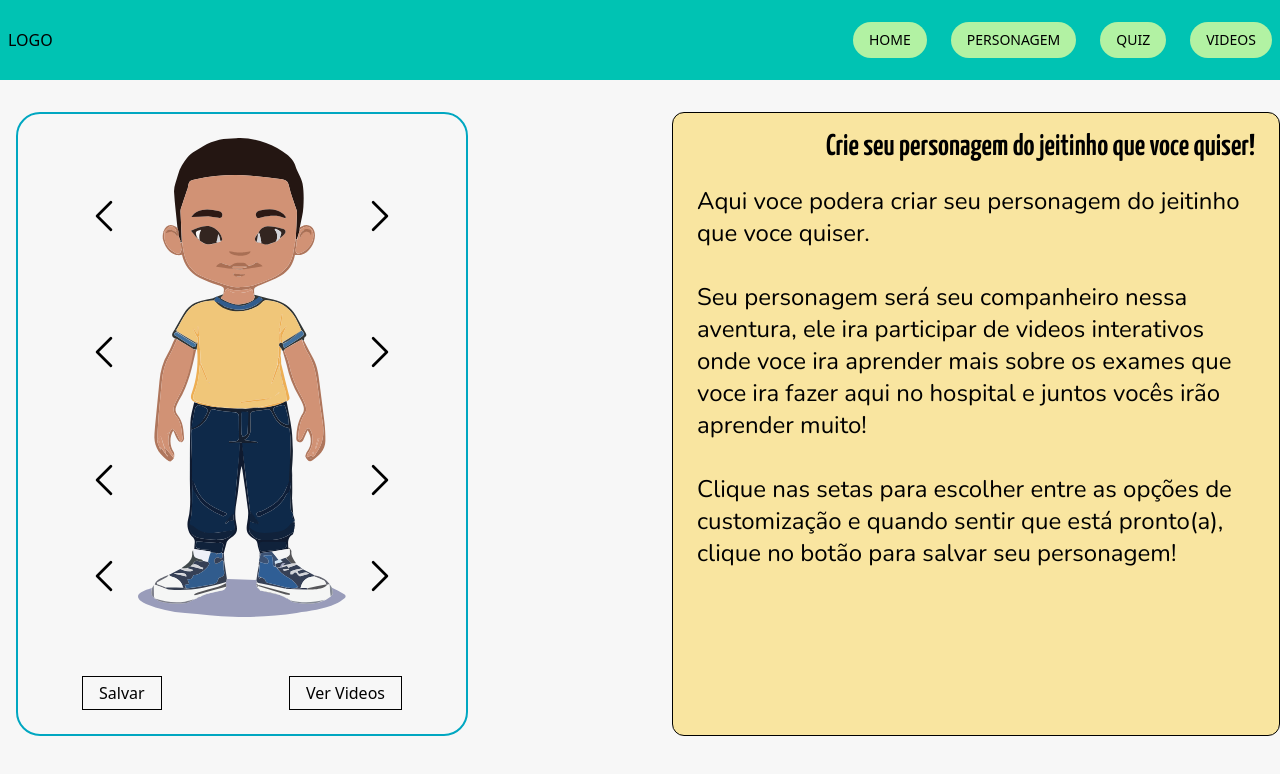
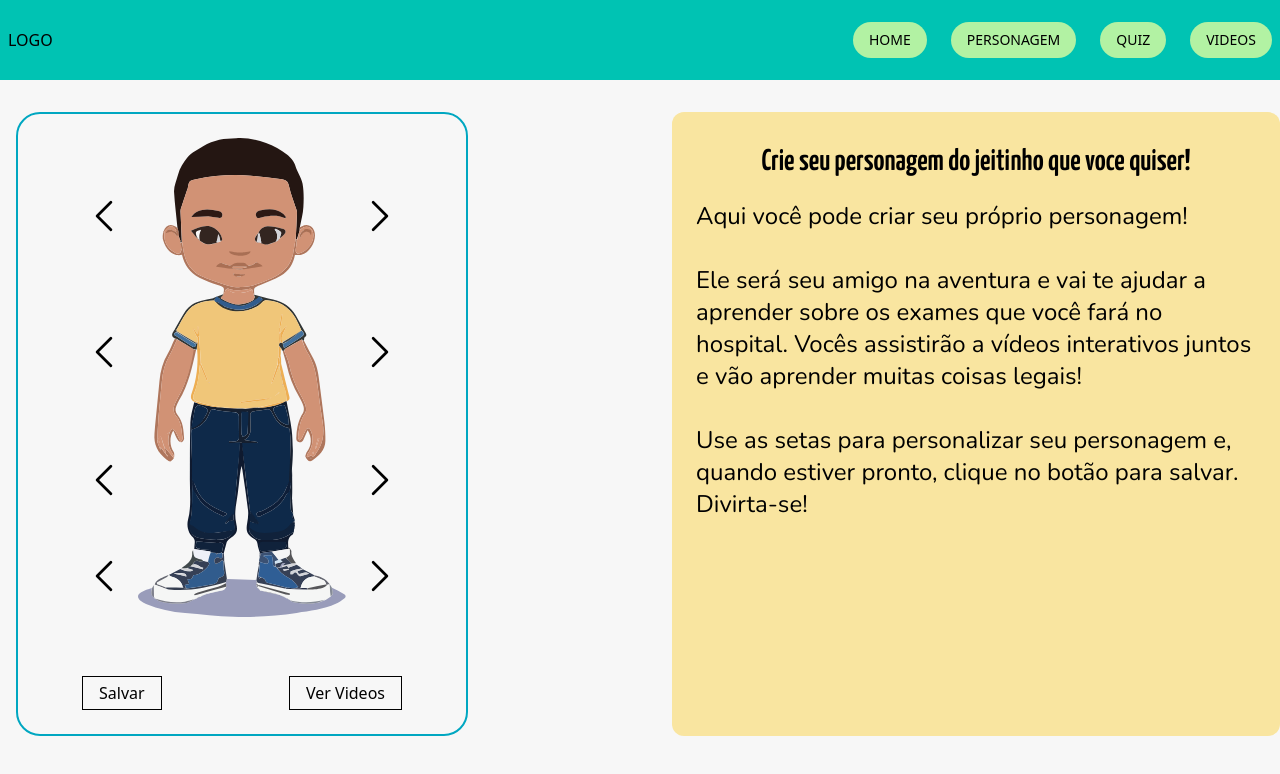
Before and after one commit to rafadagalera/Amigos-da-Saude, a React (Vite) app: page /personagem in a window 1280 px wide. Shown: the top 774 px of the page. Built offline with nearby package versions, Linux system fonts and the light colour scheme.

Commit message:
estilizaçao: home, personagem, videos

```diff
--- a/src/pages/home.jsx
+++ b/src/pages/home.jsx
@@ -3,7 +3,7 @@ import { Link } from "react-router-dom";
 export default function Home() {
   return (
     <div className="pt-20">
-      <div className="bg-banner-mobile h-[20rem] bg-contain bg-top bg-no-repeat md:h-[32rem] md:bg-banner md:bg-cover"></div>
+      <div className="bg-banner-mobile h-[20rem] bg-contain bg-top bg-no-repeat sm:h-[32rem] md:bg-banner md:bg-cover"></div>
 
       <div className="container mx-auto flex flex-wrap justify-between gap-20 pt-24">
         <div className="flex grow rounded-[4.5rem] border-2 border-azul-100 px-5 py-10">
--- a/src/pages/personagem.jsx
+++ b/src/pages/personagem.jsx
@@ -1,7 +1,7 @@
+import { ChevronLeftIcon, ChevronRightIcon } from "@heroicons/react/24/solid";
 import { useContext } from "react";
+import { Link } from "react-router-dom";
 import { AvatarContext } from "../context/AvatarProvider";
-import { Link } from "react-router-dom";
-import { ChevronLeftIcon, ChevronRightIcon } from "@heroicons/react/24/solid";
 
 export default function Personagem() {
   const { avatar, avatarInfo, setAvatar, trocarProximo, trocarAnterior } =
@@ -13,8 +13,8 @@ export default function Personagem() {
 
   return (
     <div className="container mx-auto pb-4 pt-20 md:pb-10 md:pt-28">
-      <div className="flex h-full gap-5 flex-col-reverse justify-center md:flex-row md:justify-between">
-        <div className="flex h-[32rem] mx-4 flex-col items-center rounded-3xl border-2 border-azul-100 px-4 py-6 md:h-[39rem] md:px-16">
+      <div className="flex h-full flex-col-reverse justify-center gap-5 md:flex-row md:justify-between">
+        <div className="mx-4 flex h-[32rem] flex-col items-center rounded-3xl border-2 border-azul-100 px-4 py-6 md:h-[39rem] md:px-16">
           <div className="absolute">
             <div className="relative h-full w-40 md:w-[13rem]">
               <img
@@ -88,27 +88,25 @@ export default function Personagem() {
           </div>
         </div>
 
-        <div className="w-full flex-col gap-5 bg-amarelo-100 px-6 py-4 md:flex md:w-[38rem] md:rounded-xl md:border">
-          <h1 className="text-end font-yanone text-2xl font-semibold md:text-3xl">
+        <div className="w-full flex-col gap-5 rounded-xl bg-amarelo-100 px-6 py-8 md:flex md:w-[38rem]">
+          <h1 className="text-center font-yanone text-2xl font-semibold md:text-3xl">
             Crie seu personagem do jeitinho que voce quiser!
           </h1>
 
           <div className="flex flex-col gap-8 font-nunito">
             <p className="text-lg md:text-2xl">
-              Aqui voce podera criar seu personagem do jeitinho que voce quiser.
+              Aqui você pode criar seu próprio personagem!
             </p>
 
             <p className="text-lg md:text-2xl">
-              Seu personagem será seu companheiro nessa aventura, ele ira
-              participar de videos interativos onde voce ira aprender mais sobre
-              os exames que voce ira fazer aqui no hospital e juntos vocês irão
-              aprender muito!
+              Ele será seu amigo na aventura e vai te ajudar a aprender sobre os
+              exames que você fará no hospital. Vocês assistirão a vídeos
+              interativos juntos e vão aprender muitas coisas legais!
             </p>
 
             <p className="text-lg md:text-2xl">
-              Clique nas setas para escolher entre as opções de customização e
-              quando sentir que está pronto(a), clique no botão para salvar seu
-              personagem!
+              Use as setas para personalizar seu personagem e, quando estiver
+              pronto, clique no botão para salvar. Divirta-se!
             </p>
           </div>
         </div>
--- a/src/pages/videos.jsx
+++ b/src/pages/videos.jsx
@@ -8,8 +8,8 @@ export default function Videos() {
   const { exames } = useContext(ExamesContext);
 
   return (
-    <div className="flex- container mx-auto px-4 pt-28 pb-6">
-      <SearchVideos destino="videos" />
+    <div className="container mx-auto flex px-4 pb-6 pt-28">
+      <SearchVideos destino="videos" className="" />
 
       <ul className="mt-3 flex w-screen flex-col items-center justify-center gap-24 pt-3 md:flex-row">
         {exames.map((exame) => (
@@ -21,9 +21,9 @@ export default function Videos() {
               <img
                 src={imagem}
                 alt=""
-                className="h-full rounded-t-lg object-cover"
+                className="h-full rounded-lg object-cover"
               />
-              <h2 className="hover:bg-cinza-200 bg-branco-200 flex items-center justify-center py-4 text-center font-nunito text-lg font-medium uppercase active:bg-lime-200">
+              <h2 className="bg-azul-claro-100 flex items-center justify-center py-4 text-center font-nunito text-lg font-medium uppercase active:bg-lime-200">
                 {exame.name}
               </h2>
             </Link>
--- a/tailwind.config.js
+++ b/tailwind.config.js
@@ -22,6 +22,7 @@ export default {
       'lime-100': '#C6CF84',
       'lime-200': '#90B970',
       'turquesa-100': '#00C3B3',
+      'azul-claro-100': '#C5E3EE88',
       'azul-100': '#00A7C1',
       'azul-200': '#008AC8',
       'azul-300': '#006AC3',
@@ -30,7 +31,7 @@ export default {
       'cinza-200': '#C0D6C0;',
       'ciano-900': '#0c4a6e;',
       'ciano-950': '#082f49;',
-      'branco-200': '#e2e8f0;',
+      'branco-200': '#E5E5E5FF;',
 
     },
     backgroundImage: {
```
